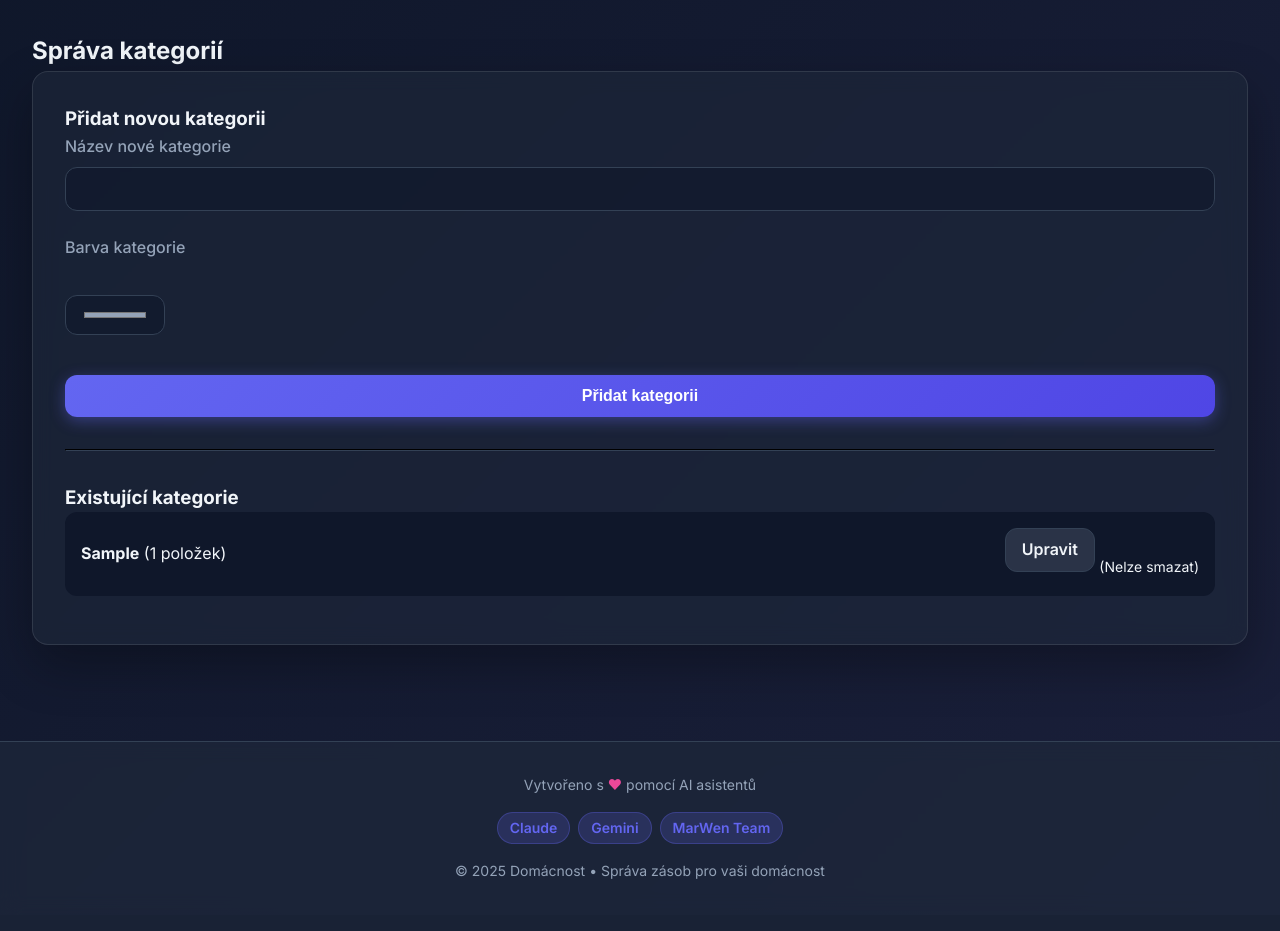
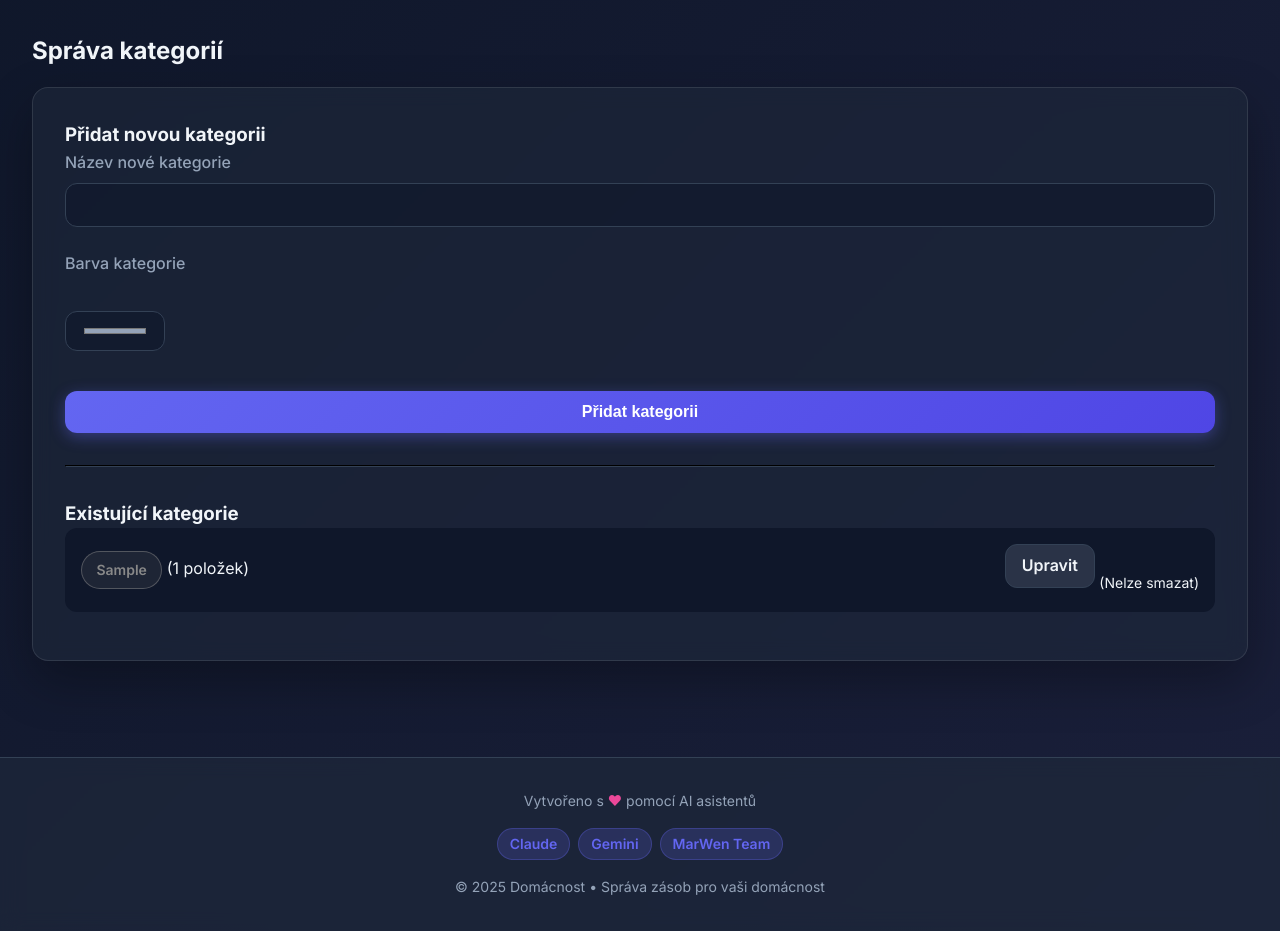
Before and after one commit to xSilence8x/Domacnost, a Flask app: page /inventory/kategorie/manage in a window 1280 px wide. Shown: the part 103-1034 px from the top of the page. Before the commit the page ends 982 px from the top, so only its background shows below. Run offline with Flask 3, Linux system fonts and the light colour scheme; a user stored in the database is signed in; tables that the repository leaves empty hold one stand-in row (values such as "Sample post").

Commit message:
Category links added.

```diff
--- a/app/static/style.css
+++ b/app/static/style.css
@@ -50,6 +50,10 @@ main {
   max-width: 1400px;
   margin: 0 auto;
   padding: 2rem;
+}
+
+.container h2 {
+    margin-bottom: 1rem;
 }
 
 /* Header / Navigation */
--- a/app/templates/inventory/list.html
+++ b/app/templates/inventory/list.html
@@ -38,7 +38,7 @@
                             </td>
 
                             <td>{{ "%.2f"|format(item.minimum_pro_upozorneni) }}</td>
-                            <td>{{ item.popis_balení or '--' }}</td>
+                            <td>{{ item.popis_baleni or '--' }}</td>
                             <td>
                                 <div class="action-buttons">
                                     <a href="{{ url_for('inventory.edit_item', item_id=item.id) }}" class="btn btn-secondary">Upravit</a>
--- a/app/templates/inventory/manage_categories.html
+++ b/app/templates/inventory/manage_categories.html
@@ -32,7 +32,13 @@
                 {% for kategorie in kategorie_list %}
                     <li style="background: var(--bg-main); padding: 1rem; border-radius: 12px; margin-bottom: 1rem; display: flex; justify-content: space-between; align-items: center;">
                         <div>
-                            <strong>{{ kategorie.nazev }}</strong>
+                            <a href="{{ url_for('main.kategorie_detail', cat_id=kategorie.id) }}"
+                               class="category-badge"
+                               style="background-color: {{ kategorie.color_hex }}20;
+                                      color: {{ kategorie.color_hex }};
+                                      border-color: {{ kategorie.color_hex }}80;">
+                                {{ kategorie.nazev }}
+                            </a>
                             <span class="text-secondary">({{ kategorie.polozky.count() }} položek)</span>
                         </div>
 
```
